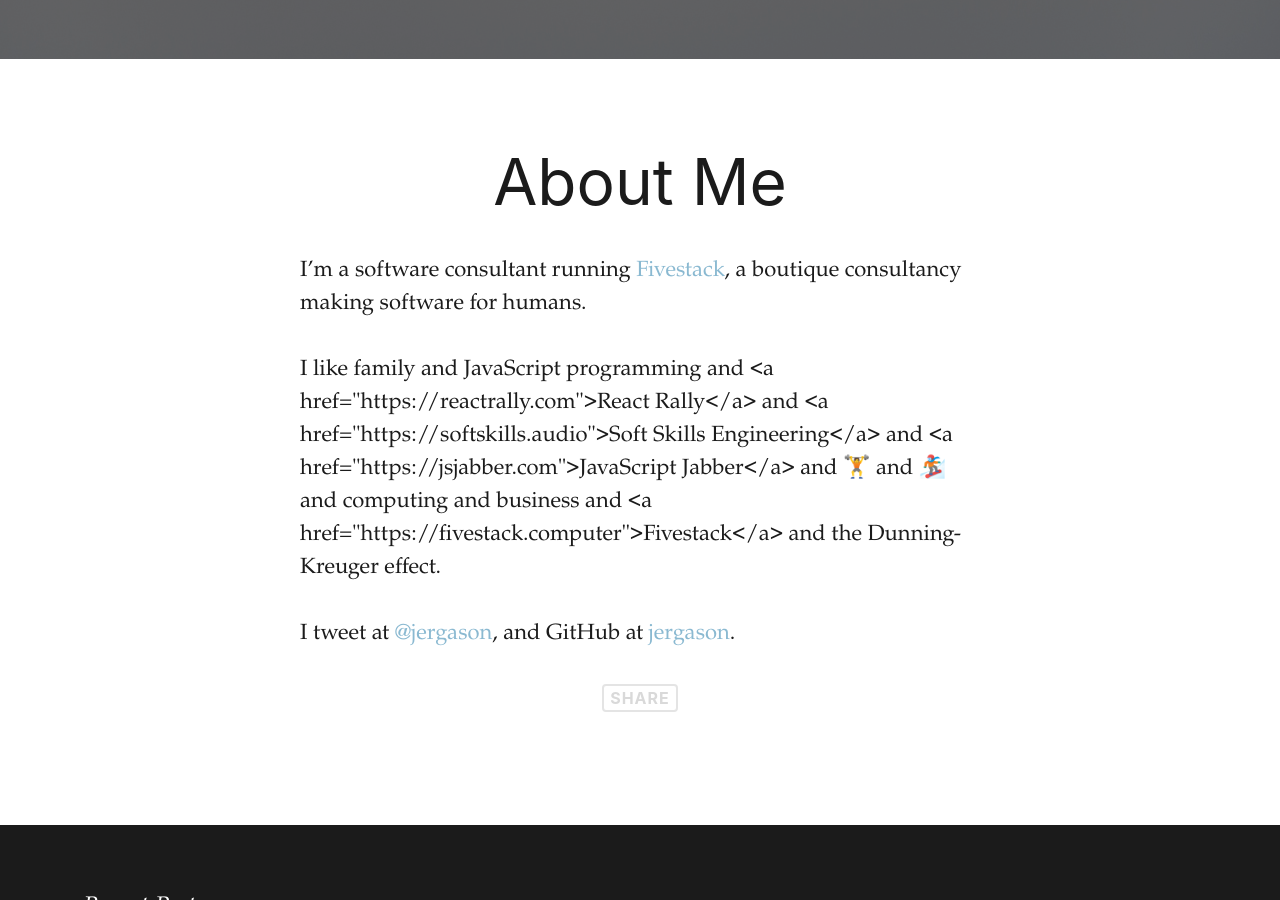
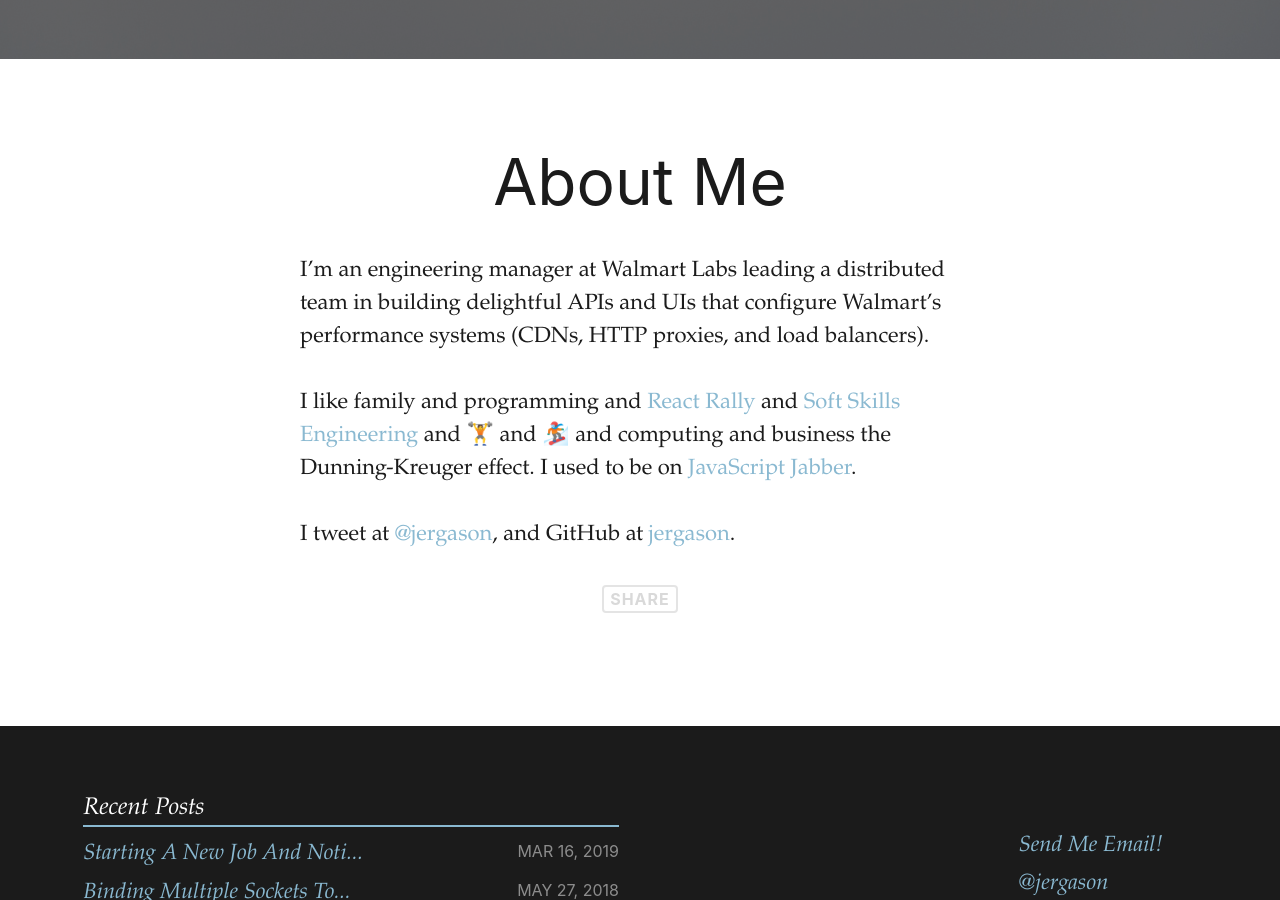
Before and after one commit to jergason/blorg, a Jekyll site: the page built from about.md, in a window 1280 px wide and 900 px high, scrolled down 391 px. Built offline with Jekyll 4.4.1, drawn with Linux system fonts in a browser that asks for light colours; Markdown is read by kramdown in place of the engine named in the settings; comment, search, counter and statistics services are not loaded; some of the changed text lies outside the part shown.

Commit message:
add new post about starting a new job

```diff
--- a/_config.yml
+++ b/_config.yml
@@ -6,7 +6,7 @@
 
 authors:
   jamison:
-    bio: "Jamison cares about family and JavaScript programming and <a href=\"https://reactrally.com\">React Rally</a> and <a href=\"https://softskills.audio\">Soft Skills Engineering</a> and <a href=\"https://jsjabber.com\">JavaScript Jabber</a> and 🏋️ and 🏂 and computing and business and <a href=\"https://fivestack.computer\">Fivestack</a> and the Dunning-Kreuger effect. He is a real human bean who you can reach on <a href=\"https://twitter.com/jergason\">twitter</a>."
+    bio: "Jamison cares about family and programming and <a href=\"https://reactrally.com\">React Rally</a> and <a href=\"https://softskills.audio\">Soft Skills Engineering</a> and 🏋️ and 🏂 and computing and business and <a href=\"https://fivestack.computer\">Fivestack</a> and the Dunning-Kreuger effect. He is a real human bean who you can reach on <a href=\"https://twitter.com/jergason\">twitter</a>."
     display_name: Jamison Dance
     gravatar: 6b3da28d67c0c30048665399688f0fdc
     email: hi@jamison.dance
@@ -40,7 +40,7 @@
 # http://en.wikipedia.org/wiki/List_of_tz_database_time_zones
 timezone: America/Denver
 future: true
-highlighter: rouge
+highlighter: pygments
 markdown:    redcarpet
 
 permalink: /:month-:day-:year/:title
--- a/about.md
+++ b/about.md
@@ -7,8 +7,9 @@
   feature: soft-trees.jpg
 ---
 
-I'm a software consultant running [Fivestack](https://fivestack.computer), a boutique consultancy making software for humans.
+I'm an engineering manager at Walmart Labs leading a distributed team in building delightful APIs and UIs that configure Walmart's performance systems (CDNs, HTTP proxies, and load balancers).
 
-I like family and JavaScript programming and <a href=\"https://reactrally.com\">React Rally</a> and <a href=\"https://softskills.audio\">Soft Skills Engineering</a> and <a href=\"https://jsjabber.com\">JavaScript Jabber</a> and 🏋️ and 🏂 and computing and business and <a href=\"https://fivestack.computer\">Fivestack</a> and the Dunning-Kreuger effect.
+I like family and programming and [React Rally](https://reactrally.com) and [Soft Skills Engineering](https://softskills.audio) and 🏋️ and 🏂 and computing and business the Dunning-Kreuger effect.
+I used to be on [JavaScript Jabber](https://jsjabber.com).
 
 I tweet at [@jergason](https://twitter.com/jergason), and GitHub at [jergason](https://github.com/jergason).
```
Also changed, not shown: _posts/2019-03-16-starting-a-new-job-and-noticing-things.md (added, +26 -0 lines).
